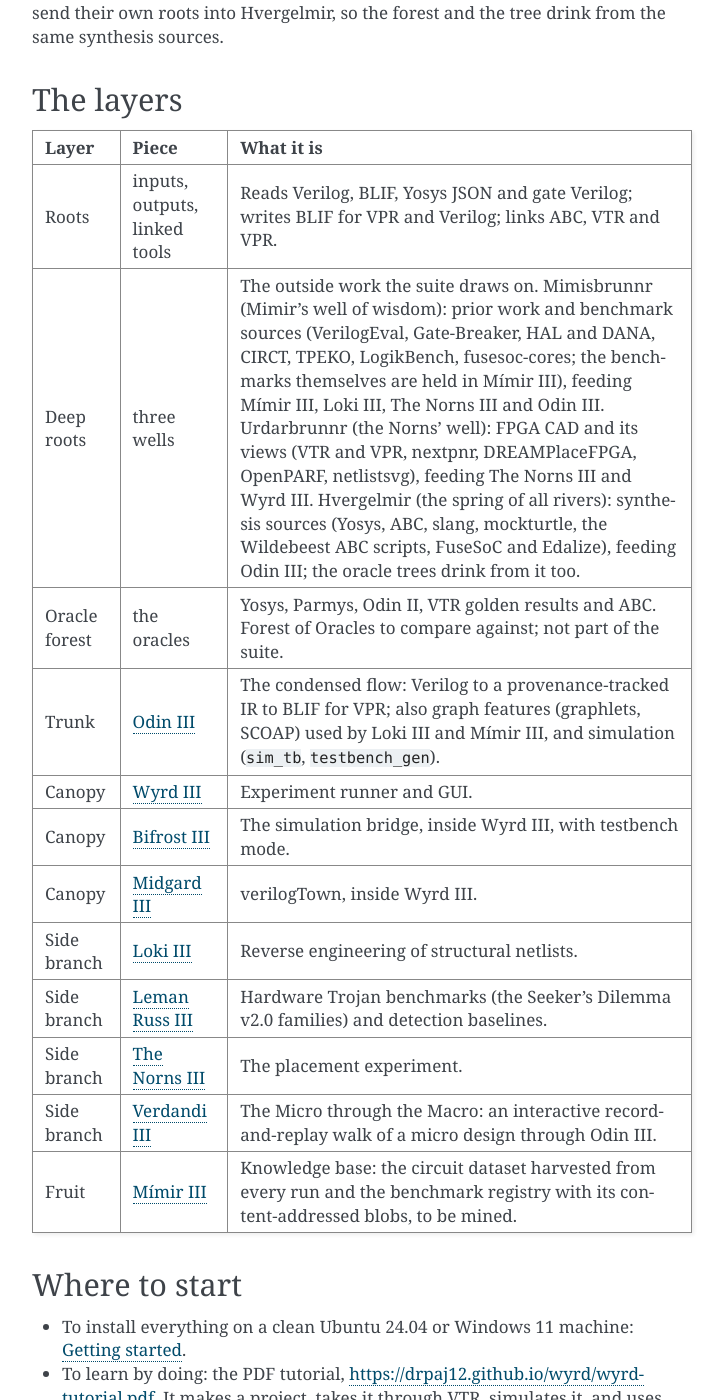
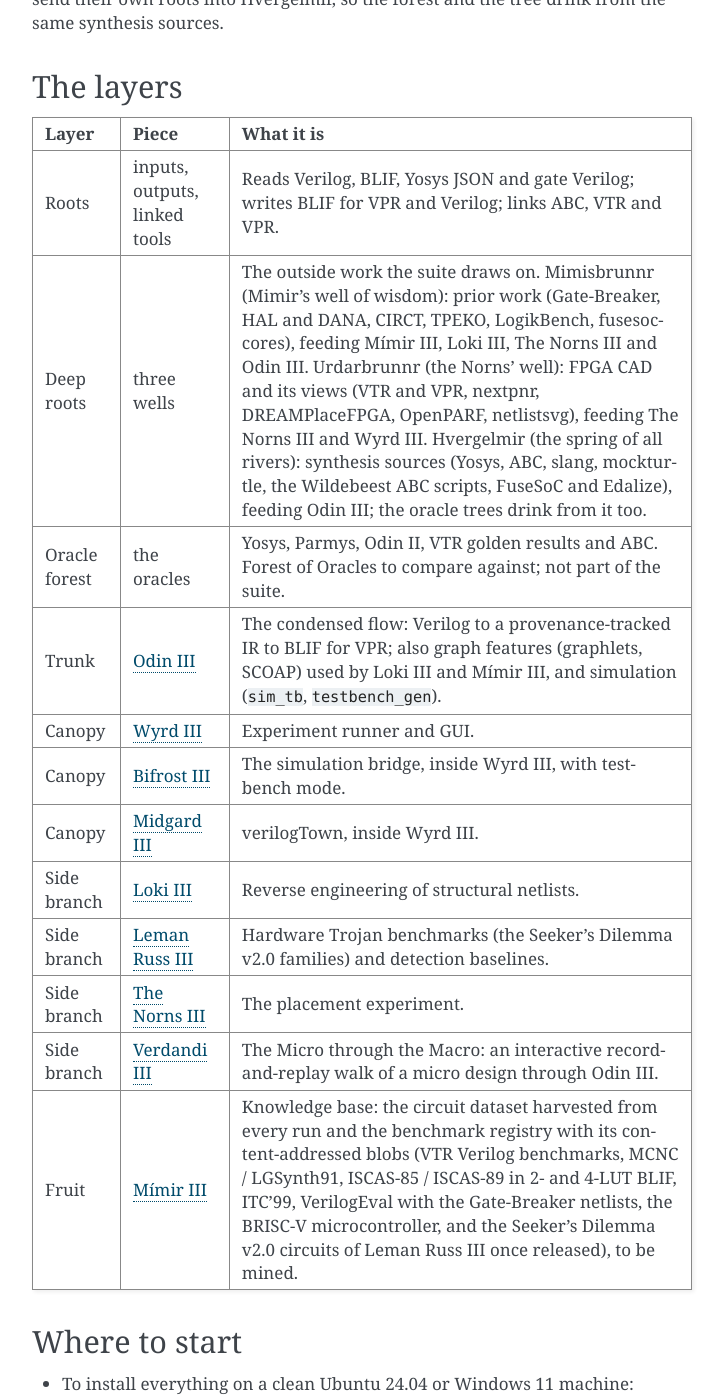
Before and after one commit to drpaj12/YggdrasilIII, a Sphinx documentation site: the page built from docs/index.md, in a window 1280 px wide and 1400 px high, scrolled down 1186 px. Shown: the whole window, without its empty margins (388-1112 px from the left). Built offline with Sphinx 7.4.7, drawn with Linux system fonts in a browser that asks for light colours.

Commit message:
docs(figure): benchmarks listed on the Mimir III fruit (#65)
* docs(figure): list benchmark suites on the Mimir III fruit; Mimisbrunnr keeps prior-work sources only

Co-Authored-By: Claude Sonnet 5.5 <noreply@anthropic.com>
Claude-Session: https://claude.ai/code/session_01P6Esp73KztT6YCsogGrqbM

* docs(figure): space the Mimir III benchmark list clear of the fruit and oracle label

Co-Authored-By: Claude Sonnet 5.5 <noreply@anthropic.com>
Claude-Session: https://claude.ai/code/session_01P6Esp73KztT6YCsogGrqbM

---------

Co-authored-by: Claude Sonnet 5.5 <noreply@anthropic.com>

```diff
--- a/docs/index.md
+++ b/docs/index.md
@@ -22,7 +22,7 @@ the tree drink from the same synthesis sources.
 | Layer | Piece | What it is |
 |---|---|---|
 | Roots | inputs, outputs, linked tools | Reads Verilog, BLIF, Yosys JSON and gate Verilog; writes BLIF for VPR and Verilog; links ABC, VTR and VPR. |
-| Deep roots | three wells | The outside work the suite draws on. Mimisbrunnr (Mimir's well of wisdom): prior work and benchmark sources (VerilogEval, Gate-Breaker, HAL and DANA, CIRCT, TPEKO, LogikBench, fusesoc-cores; the benchmarks themselves are held in Mímir III), feeding Mímir III, Loki III, The Norns III and Odin III. Urdarbrunnr (the Norns' well): FPGA CAD and its views (VTR and VPR, nextpnr, DREAMPlaceFPGA, OpenPARF, netlistsvg), feeding The Norns III and Wyrd III. Hvergelmir (the spring of all rivers): synthesis sources (Yosys, ABC, slang, mockturtle, the Wildebeest ABC scripts, FuseSoC and Edalize), feeding Odin III; the oracle trees drink from it too. |
+| Deep roots | three wells | The outside work the suite draws on. Mimisbrunnr (Mimir's well of wisdom): prior work (Gate-Breaker, HAL and DANA, CIRCT, TPEKO, LogikBench, fusesoc-cores), feeding Mímir III, Loki III, The Norns III and Odin III. Urdarbrunnr (the Norns' well): FPGA CAD and its views (VTR and VPR, nextpnr, DREAMPlaceFPGA, OpenPARF, netlistsvg), feeding The Norns III and Wyrd III. Hvergelmir (the spring of all rivers): synthesis sources (Yosys, ABC, slang, mockturtle, the Wildebeest ABC scripts, FuseSoC and Edalize), feeding Odin III; the oracle trees drink from it too. |
 | Oracle forest | the oracles | Yosys, Parmys, Odin II, VTR golden results and ABC. Forest of Oracles to compare against; not part of the suite. |
 | Trunk | {doc}`Odin III <pieces/odin3>` | The condensed flow: Verilog to a provenance-tracked IR to BLIF for VPR; also graph features (graphlets, SCOAP) used by Loki III and Mímir III, and simulation (`sim_tb`, `testbench_gen`). |
 | Canopy | {doc}`Wyrd III <pieces/wyrd>` | Experiment runner and GUI. |
@@ -32,7 +32,7 @@ the tree drink from the same synthesis sources.
 | Side branch | {doc}`Leman Russ III <pieces/leman-russ>` | Hardware Trojan benchmarks (the Seeker's Dilemma v2.0 families) and detection baselines. |
 | Side branch | {doc}`The Norns III <pieces/norns>` | The placement experiment. |
 | Side branch | {doc}`Verdandi III <pieces/verdandi>` | The Micro through the Macro: an interactive record-and-replay walk of a micro design through Odin III. |
-| Fruit | {doc}`Mímir III <pieces/mimir>` | Knowledge base: the circuit dataset harvested from every run and the benchmark registry with its content-addressed blobs, to be mined. |
+| Fruit | {doc}`Mímir III <pieces/mimir>` | Knowledge base: the circuit dataset harvested from every run and the benchmark registry with its content-addressed blobs (VTR Verilog benchmarks, MCNC / LGSynth91, ISCAS-85 / ISCAS-89 in 2- and 4-LUT BLIF, ITC'99, VerilogEval with the Gate-Breaker netlists, the BRISC-V microcontroller, and the Seeker's Dilemma v2.0 circuits of Leman Russ III once released), to be mined. |
 
 ## Where to start
 
```
Also changed, not shown: README.md (+2 -2 lines), docs/_static/yggdrasil-tree.png, images/yggdrasil-tree.png, images/yggdrasil-tree.svg, 1 other file.
